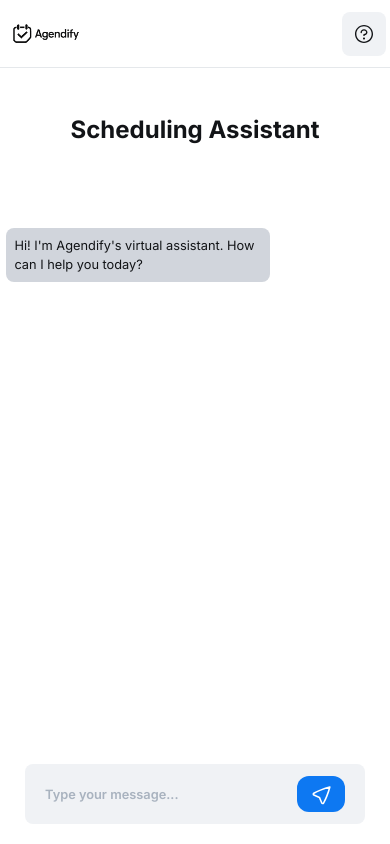
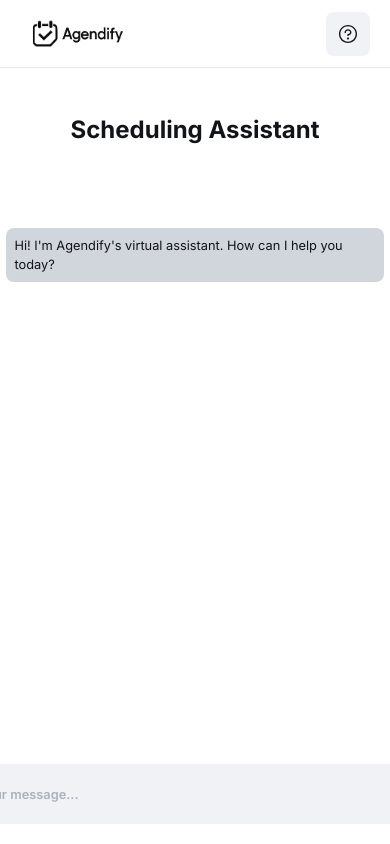
Before and after one commit to DouglaasPH/agendify, a React (Vite) app in the folder frontend/: page /chat in a window 390 px wide. Built offline with nearby package versions, Linux system fonts and the light colour scheme.

Commit message:
refactor.

```diff
--- a/frontend/src/components/navbar/navBar.tsx
+++ b/frontend/src/components/navbar/navBar.tsx
@@ -16,7 +16,7 @@ function NavBar() {
 
   return (
     <div
-      className="w-full h-17 flex flex-row justify-between items-center pl-1 xl:pl-10 pr-1 xl:pr-10 border-b-1 border-b-[#E5E8EB]"
+      className="w-full h-17 flex flex-row justify-between items-center pl-5 xl:pl-10 pr-5 xl:pr-10 border-b-1 border-b-[#E5E8EB]"
       style={{
         position: inTheChat ? "fixed" : "static",
         backgroundColor: inTheChat ? "#FFFFFF" : "none",
@@ -26,7 +26,7 @@ function NavBar() {
         <img
           src={logo}
           alt="logo"
-          className="hover:opacity-80 cursor-pointer h-[1.3rem] xl:h-[1.8rem]"
+          className="hover:opacity-80 cursor-pointer h-[1.8rem] sm:h-[1.9rem] xl:h-[1.8rem]"
         />
       </div>
       {inTheHome ? <InTheHomePage /> : <></>}
--- a/frontend/src/pages/chat/chat.tsx
+++ b/frontend/src/pages/chat/chat.tsx
@@ -25,7 +25,7 @@ function ChatPage() {
 
   return (
     <div className="flex justify-center items-center p-[0.4rem] pt-20 xl:pb-15">
-      <div className="h-full w-110 sm:w-200 xl:w-270 xl:mt-12 mt-8 flex flex-col justify-between items-center gap-20">
+      <div className="h-full w-135 sm:w-200 xl:w-270 xl:mt-12 mt-8 flex flex-col justify-between items-center gap-20">
         <h1 className="text-center font-inter font-bold text-[1.5rem] sm:text-[2rem] xl:text-[2.5rem] text-[#121417]">
           Scheduling Assistant
         </h1>
@@ -33,7 +33,7 @@ function ChatPage() {
           {messages.map((msg, index) => (
             <p
               key={index}
-              className={`font-inter font-normal text-[0.8rem] sm:text-[0.8rem] xl:text-[0.9rem] p-2 rounded-lg max-w-[70%] ${
+              className={`font-inter font-normal text-[0.8rem] sm:text-[0.8rem] xl:text-[0.9rem] p-2 rounded-lg max-w-[25rem] break-words ${
                 msg.sender === "user"
                   ? "bg-blue-500 text-[#FFFFFF] self-end"
                   : "bg-gray-300 text-[#121417] self-start"
@@ -44,7 +44,7 @@ function ChatPage() {
           ))}
           <div ref={messagesEndRef} className="w-0 h-0" />
         </section>
-        <section className="bottom-0 fixed w-85 sm:w-160 xl:w-270 h-20 sm:h-20 xl:h-18 bg-[#FFFFFF]">
+        <section className="bottom-0 fixed w-135 sm:w-160 xl:w-270 h-20 sm:h-20 xl:h-18 bg-[#FFFFFF]">
           <div className="w-full h-15 sm:h-14 xl:h-13 bg-[#F0F2F5] rounded-lg flex flex-row justify-between items-center pl-5 pr-5">
             <input
               type="text"
```
